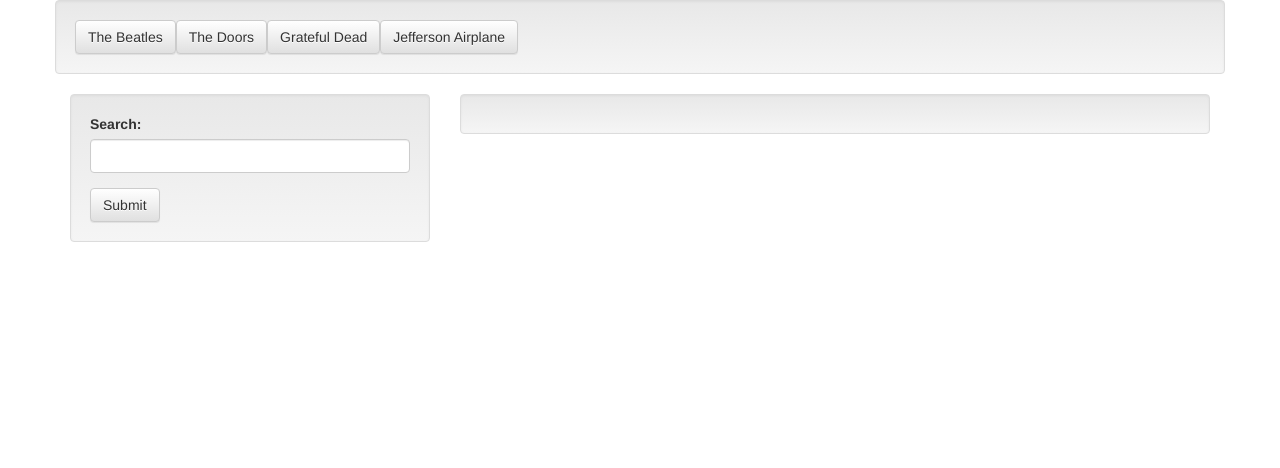
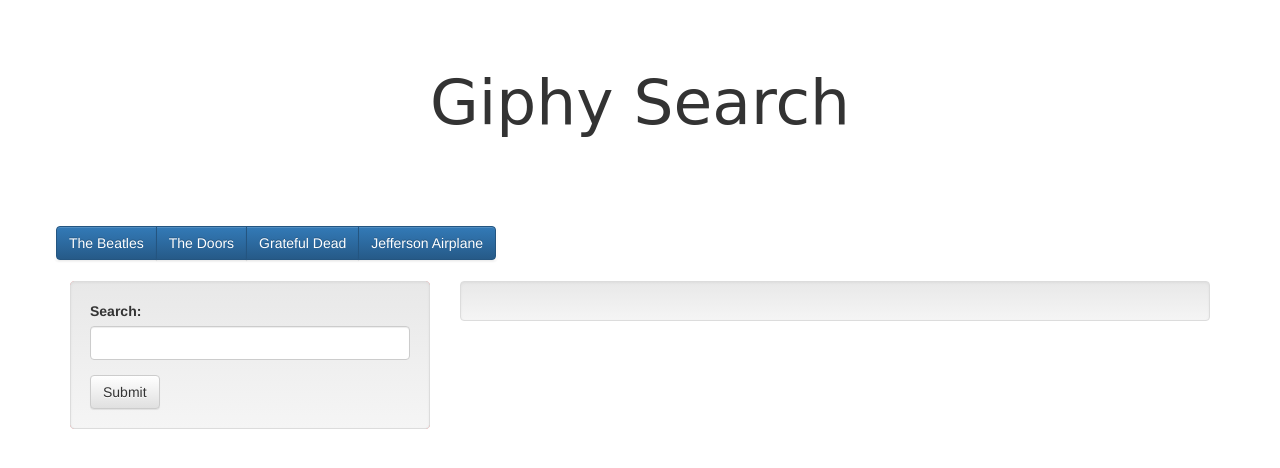
Before and after one commit to benjaminjcash/Giphy-APISearch, a plain HTML site: page index.html in a window 1280 px wide. Drawn offline with nearby package versions, Linux system fonts and the light colour scheme; a web font is replaced by a local one.

Commit message:
styling page

```diff
--- /dev/null
+++ b/assets/css/style.css
@@ -0,0 +1,22 @@
+.maintitle {
+    font-family: 'Sedgwick Ave Display', cursive;
+}
+
+#maintitlebox {
+    text-align: center;
+    background-color: transparent;
+}
+
+#button-box {
+    background-color: transparent;
+}
+
+#search-box {
+    background-color: red;
+}
+
+.gifboxes {
+    margin-bottom: 50px;
+    text-align: center;
+    font-family: 'Lucida Console', monospace;
+}
--- a/assets/javascript/app.js
+++ b/assets/javascript/app.js
@@ -1,10 +1,11 @@
 var topics = ["The Beatles", "The Doors", "Grateful Dead", "Jefferson Airplane"]
 
+//adds the search terms to a button and displays the button in the div.
 function renderButtons() {
     $("#button-box").empty();
     for (let i=0; i<topics.length; i++) {
         var newButton = $("<button>");
-        newButton.addClass("searchterms btn btn-default");
+        newButton.addClass("searchterms btn btn-primary");
         newButton.attr("data-name", topics[i]);
         newButton.text(topics[i]);
         $("#button-box").append(newButton);
@@ -39,7 +40,7 @@
                 ratingText.text("Rating: " + rating);
                 var newDiv = $("<div>");
                 newDiv.attr({
-                    "class": "well",
+                    "class": "gifboxes",
                     "width": "40%",
                 });
                 newDiv.append(newImg);
@@ -67,6 +68,7 @@
 $("#add-search-term").on("click", function (event) {
     event.preventDefault();
     var searchTerm = $("#search-term-input").val();
+
     topics.push(searchTerm);
     renderButtons();
 });
--- a/index.html
+++ b/index.html
@@ -2,11 +2,22 @@
 <html>
     <head>
         <title>Giphy API Search</title>
+        <link rel="stylesheet" href="https://maxcdn.bootstrapcdn.com/bootstrap/3.3.7/css/bootstrap.min.css" integrity="sha384-BVYiiSIFeK1dGmJRAkycuHAHRg32OmUcww7on3RYdg4Va+PmSTsz/K68vbdEjh4u"
+            crossorigin="anonymous">
+        <link rel="stylesheet" href="https://maxcdn.bootstrapcdn.com/bootstrap/3.3.7/css/bootstrap-theme.min.css" integrity="sha384-rHyoN1iRsVXV4nD0JutlnGaslCJuC7uwjduW9SVrLvRYooPp2bWYgmgJQIXwl/Sp"
+            crossorigin="anonymous">
+        <link href="https://fonts.googleapis.com/css?family=Sedgwick+Ave+Display" rel="stylesheet">
+        <link rel="stylesheet" href="assets/css/style.css">
     </head>
 <body>
     <div class="container">
         <div class="row">
-            <div id="button-box" class="well">
+            <div class="jumbotron" id="maintitlebox">
+                <h1 class="display-3 maintitle">Giphy Search</h1>
+            </div>
+        </div>
+        <div class="row">
+            <div class="panel btn-group" id="button-box">
             </div>
         </div>
         <div class="row">
@@ -31,9 +42,6 @@
     <script src="https://code.jquery.com/jquery-3.2.1.min.js" integrity="sha256-hwg4gsxgFZhOsEEamdOYGBf13FyQuiTwlAQgxVSNgt4="
         crossorigin="anonymous"></script>
     <script type="text/javascript" src="assets/javascript/app.js"></script>
-    <link rel="stylesheet" href="https://maxcdn.bootstrapcdn.com/bootstrap/3.3.7/css/bootstrap.min.css" integrity="sha384-BVYiiSIFeK1dGmJRAkycuHAHRg32OmUcww7on3RYdg4Va+PmSTsz/K68vbdEjh4u"
-        crossorigin="anonymous">
-    <link rel="stylesheet" href="https://maxcdn.bootstrapcdn.com/bootstrap/3.3.7/css/bootstrap-theme.min.css" integrity="sha384-rHyoN1iRsVXV4nD0JutlnGaslCJuC7uwjduW9SVrLvRYooPp2bWYgmgJQIXwl/Sp"
-        crossorigin="anonymous">
+
 </body>
 </html>
```
